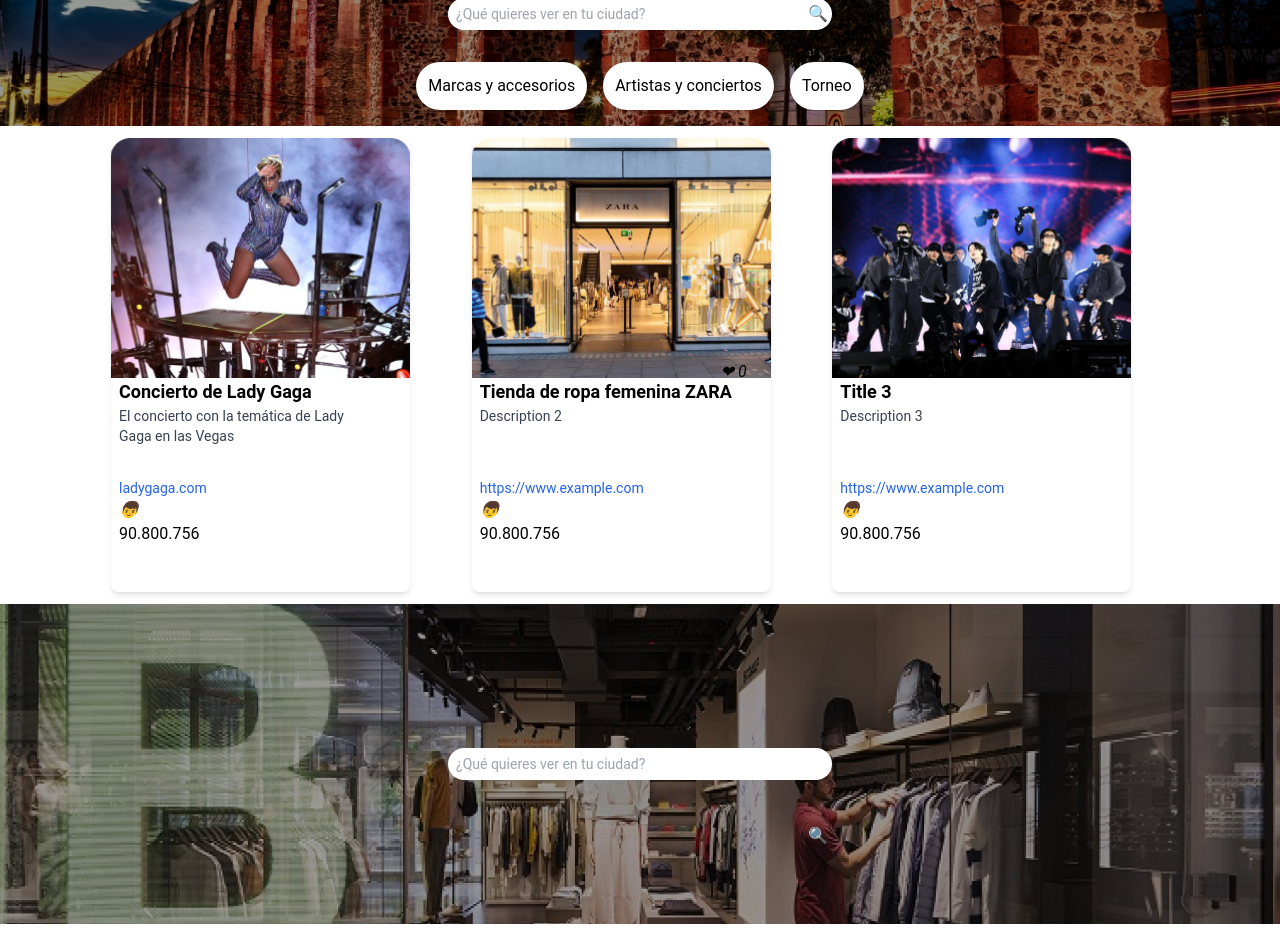
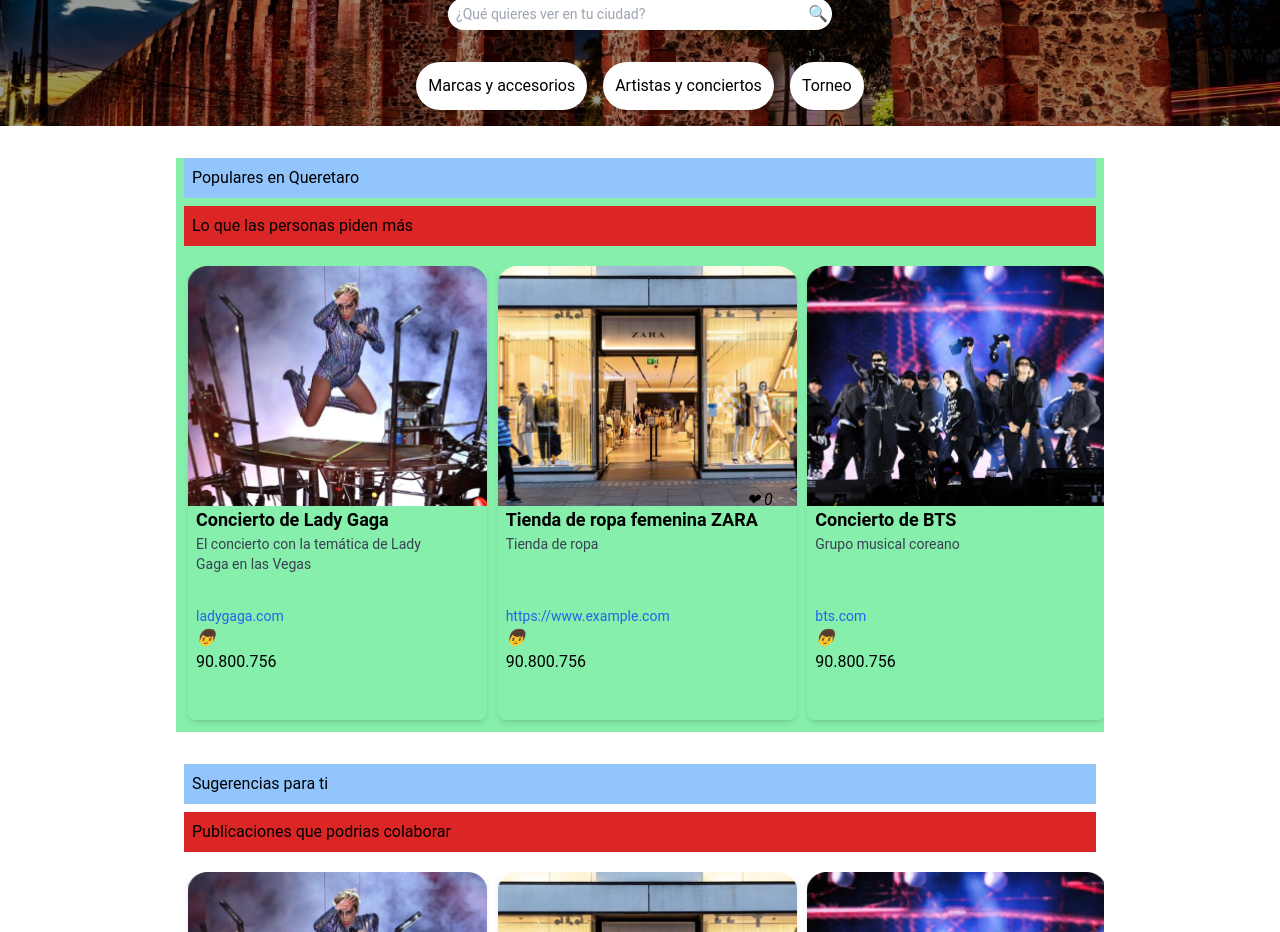
Before and after one commit to designerlopez/paraCuandoProject, a Next.js app: page / in a window 1280 px wide. Shown: the part 320-1252 px from the top of the page. Built offline with nearby package versions, Linux system fonts and the light colour scheme.

Commit message:
feat: added 3 sections with card

```diff
--- /dev/null
+++ b/components/Container.tsx
@@ -0,0 +1,52 @@
+import ContainerCard from './containerCards';
+
+export default function Container() {
+  return (
+    <div className="todo mx-44 my-0">
+      <section className="Popular bg-green-300 my-8">
+        <div className="Popular_content ">
+          <h3 className="bg-blue-300 m-2 p-2">Populares en Queretaro</h3>
+          <p className="bg-red-600 m-2 p-2">Lo que las personas piden más</p>
+          <ContainerCard />
+        </div>
+      </section>
+      <section className="Recommended">
+        <div className="Recommended_content">
+          <h3 className="bg-blue-300 m-2 p-2">Sugerencias para ti</h3>
+          <p className="bg-red-600 m-2 p-2">
+            Publicaciones que podrias colaborar
+          </p>
+          <ContainerCard />
+        </div>
+      </section>
+      <section className="Interest my-8 px-16 py-2 bg-slate-400">
+        <h2> Hagamoslo mas personal</h2>
+        <p>
+          Selecciona tus intereses para brindarte sugerencia de acuerdo a tus
+          gustos
+        </p>
+        <div className="flex gap-4">
+          <button className="flex items-center justify-center rounded-full bg-white w-[115px] h-[45px] py-[15px] px-[15px]">
+            Restaurantes
+          </button>
+          <button className="flex items-center justify-center rounded-full bg-white w-[115px] h-[45px] py-[15px] px-[15px]">
+            Tiendas de ropa
+          </button>
+          <button className="flex items-center justify-center rounded-full bg-white w-[115px] h-[45px] py-[15px] px-[15px]">
+            Rock
+          </button>
+        </div>
+        <a href="">Ver todos los intereses </a>
+      </section>
+      <section className="Recently_Seen">
+        <div className="Recently_Seen_content">
+          <h3 className="bg-blue-300 m-2 p-2">Recientes</h3>
+          <p className="bg-red-600 m-2 p-2">
+            Las personas últimamente estan hablando de esto
+          </p>
+          <ContainerCard />
+        </div>
+      </section>
+    </div>
+  );
+}
--- a/components/containerCards.tsx
+++ b/components/containerCards.tsx
@@ -8,7 +8,9 @@
 import CardData from './CardData';
 
 import bts from '../public/images/bts.png';
+import ecoalf from '../public/images/ecoalf.png';
 import gaga from '../public/images/gaga.png';
+import selina from '../public/images/selina.png';
 import zara from '../public/images/zara.png';
 
 SwiperCore.use([Autoplay, EffectFade]);
@@ -22,15 +24,30 @@
   },
   {
     title: 'Tienda de ropa femenina ZARA',
-    description: 'Description 2',
+    description: 'Tienda de ropa',
     image: zara,
     url: 'https://www.example.com',
   },
   {
-    title: 'Title 3',
-    description: 'Description 3',
+    title: 'Concierto de BTS',
+    description: 'Grupo musical coreano',
     image: bts,
-    url: 'https://www.example.com',
+    url: 'bts.com',
+  },
+
+  {
+    title: 'Hotel de Selina',
+    description: 'Hotel que te permite hospedarte, trabajar, y comer',
+    image: selina,
+    url: 'selina.com',
+  },
+
+  {
+    title: 'Marca Ecoalf',
+    description:
+      'Marca española de prendas y accesorios, elaborando  como materia prima, diversos tipos de desechos',
+    image: ecoalf,
+    url: 'selina.com',
   },
 ];
 
@@ -47,7 +64,7 @@
 function ContainerCard() {
   return (
     <div className="flex flex-wrap justify-center">
-      <Swiper slidesPerView={data.length} spaceBetween={1}>
+      <Swiper slidesPerView={3} spaceBetween={1}>
         {data.map((card) => (
           <SwiperSlide key={card.title}>
             <Card {...card} />
--- a/pages/index.tsx
+++ b/pages/index.tsx
@@ -1,4 +1,4 @@
-import Container from '@/components/containerCards';
+import Container from '@/components/Container';
 import Home_page from '@/components/Home';
 import { getLayout } from '@/components/Layout';
 
```
Also changed, not shown: public/images/ecoalf.png (added), public/images/selina.png (added).
